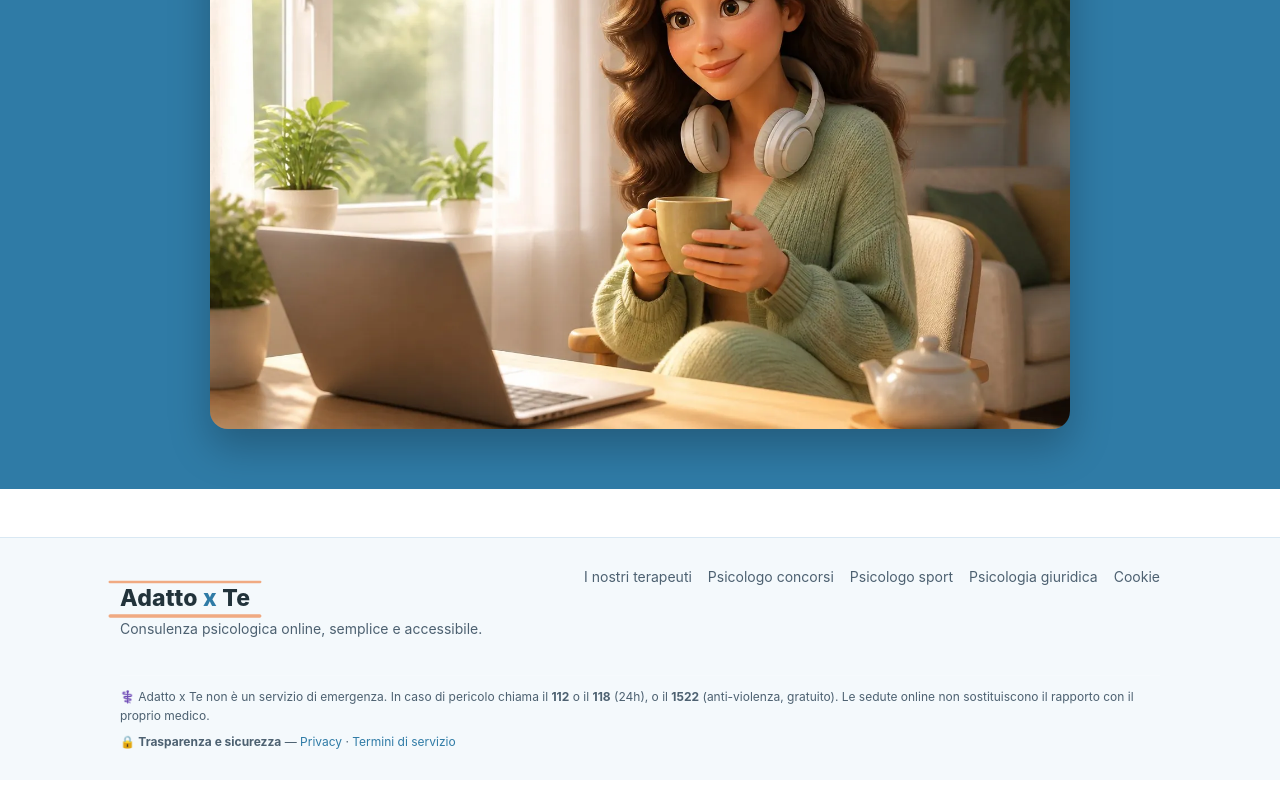
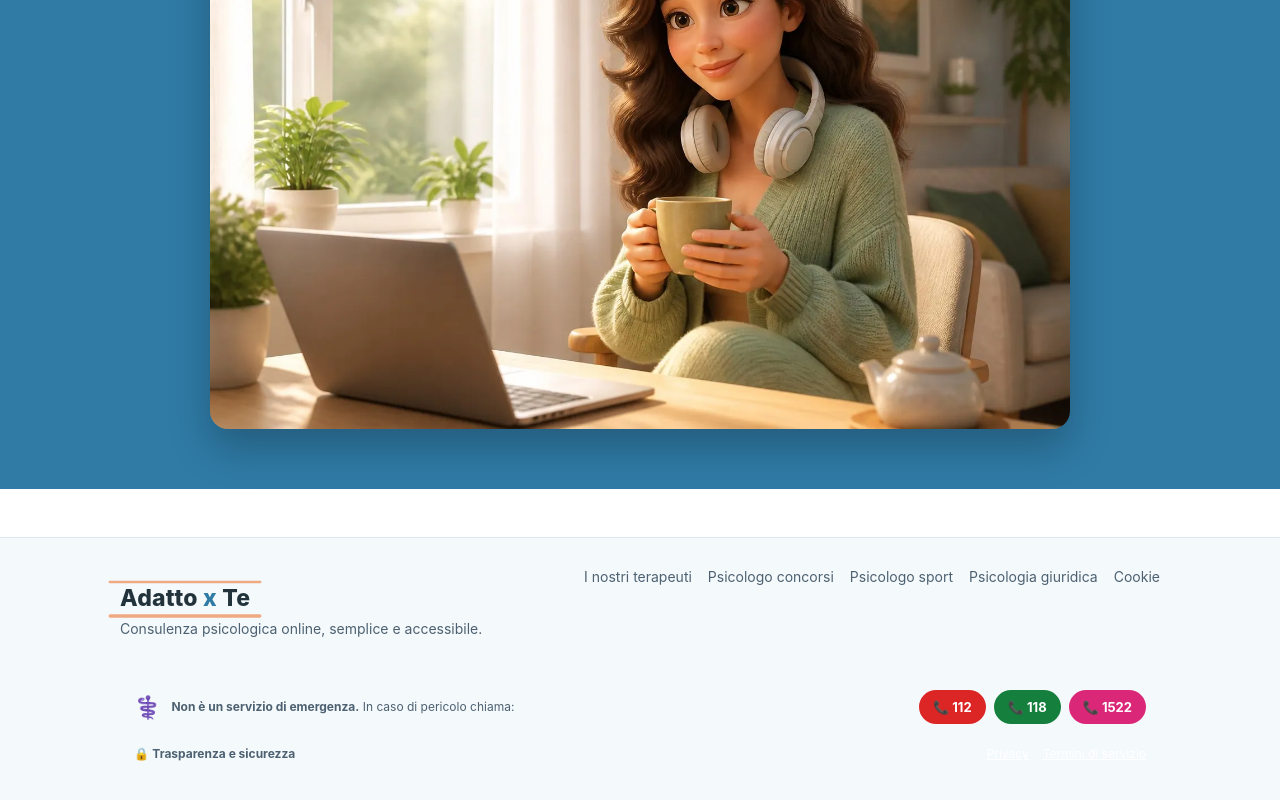
Before and after one commit to antonio-durso/adattoxte, a React (Vite) app in the folder frontend/: page / in a window 1280 px wide. Shown: the part 6199-6999 px from the top of the page. Built offline with nearby package versions, Linux system fonts and the light colour scheme; no server answers.

Commit message:
Footer: nota emergenza interattiva con pulsanti tel 112/118/1522 + trasparenza in card

```diff
--- a/frontend/src/components/Footer.jsx
+++ b/frontend/src/components/Footer.jsx
@@ -20,15 +20,28 @@ export default function Footer() {
           <Link to="/psicologia-giuridica">Psicologia giuridica</Link>
           <Link to="/cookie">Cookie</Link>
         </div>
-        {/* Nota emergenza + Trasparenza: subito sotto le colonne, ben visibili */}
-        <div style={{ width: '100%', borderTop: '1px solid rgba(255,255,255,.15)', marginTop: 16, paddingTop: 12 }}>
-          <p className="muted small" style={{ margin: 0, fontSize: 12 }}>
-            ⚕️ Adatto x Te non è un servizio di emergenza. In caso di pericolo chiama il <strong>112</strong> o il <strong>118</strong> (24h), o il <strong>1522</strong> (anti-violenza, gratuito). Le sedute online non sostituiscono il rapporto con il proprio medico.
-          </p>
-          <p className="muted small" style={{ margin: '8px 0 0', fontSize: 12 }}>
-            🔒 <strong>Trasparenza e sicurezza</strong> —{' '}
-            <Link to="/privacy">{t('trust.privacy')}</Link> · <Link to="/termini">{t('trust.terms')}</Link>
-          </p>
+        {/* Nota emergenza interattiva + Trasparenza (design stile siti importanti) */}
+        <div style={{ width: '100%', borderTop: '1px solid rgba(255,255,255,.15)', marginTop: 16, paddingTop: 14, background: 'rgba(255,255,255,.04)', borderRadius: 14, padding: 14 }}>
+          <div style={{ display: 'flex', flexWrap: 'wrap', alignItems: 'center', gap: 10, justifyContent: 'space-between' }}>
+            <div style={{ display: 'flex', alignItems: 'center', gap: 10, flex: '1 1 220px' }}>
+              <span aria-hidden="true" style={{ fontSize: 22 }}>⚕️</span>
+              <span className="muted small" style={{ fontSize: 12, lineHeight: 1.5 }}>
+                <strong>Non è un servizio di emergenza.</strong> In caso di pericolo chiama:
+              </span>
+            </div>
+            <div style={{ display: 'flex', gap: 8 }}>
+              <a href="tel:112" style={{ background: '#dc2626', color: '#fff', borderRadius: 999, padding: '7px 14px', fontSize: 13, fontWeight: 700, textDecoration: 'none' }}>📞 112</a>
+              <a href="tel:118" style={{ background: '#15803d', color: '#fff', borderRadius: 999, padding: '7px 14px', fontSize: 13, fontWeight: 700, textDecoration: 'none' }}>📞 118</a>
+              <a href="tel:1522" style={{ background: '#db2777', color: '#fff', borderRadius: 999, padding: '7px 14px', fontSize: 13, fontWeight: 700, textDecoration: 'none' }}>📞 1522</a>
+            </div>
+          </div>
+          <div style={{ marginTop: 10, paddingTop: 10, borderTop: '1px solid rgba(255,255,255,.08)', display: 'flex', flexWrap: 'wrap', alignItems: 'center', gap: 8, justifyContent: 'space-between' }}>
+            <span className="muted small" style={{ fontSize: 12 }}>🔒 <strong>Trasparenza e sicurezza</strong></span>
+            <span className="muted small" style={{ fontSize: 12, display: 'flex', gap: 14 }}>
+              <Link to="/privacy" style={{ color: '#fff', textDecoration: 'underline' }}>{t('trust.privacy')}</Link>
+              <Link to="/termini" style={{ color: '#fff', textDecoration: 'underline' }}>{t('trust.terms')}</Link>
+            </span>
+          </div>
         </div>
       </div>
     </footer>
```
